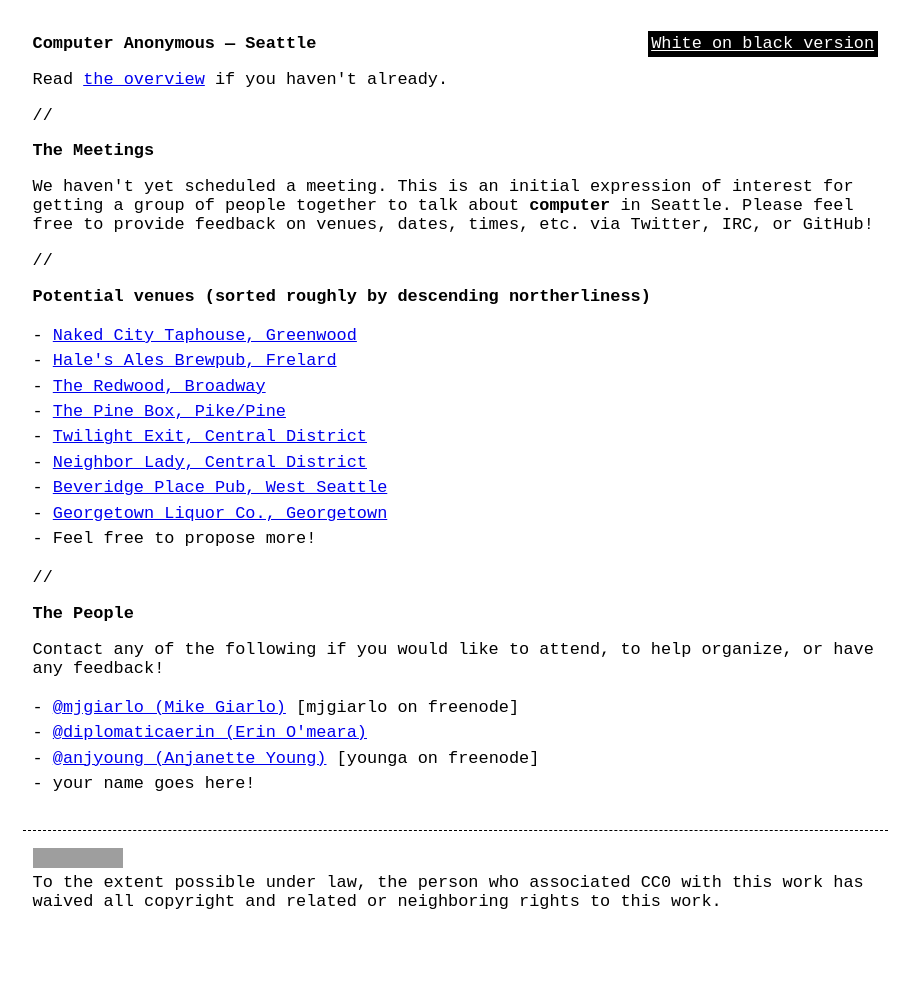
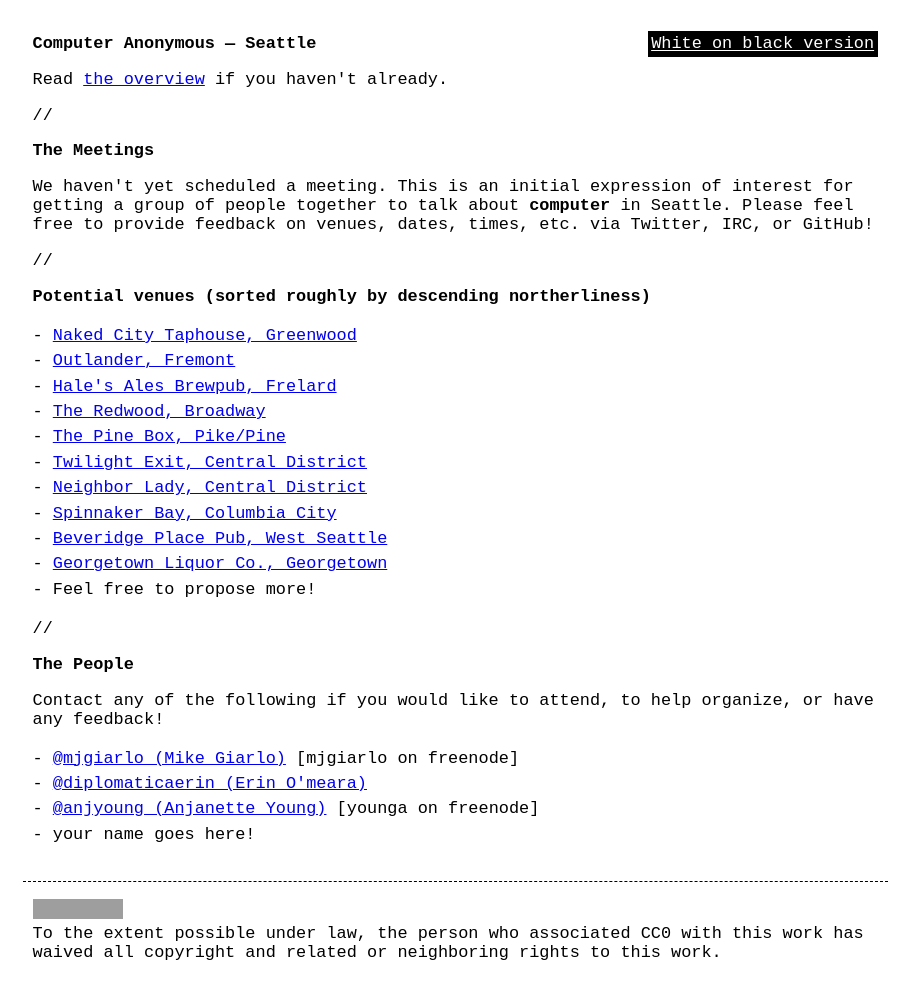
Before and after one commit to computeranonymous/computer, a Jekyll site: the page built from us_seattle.html, in a window 1280 px wide. Shown: the whole page, without its empty margins (185-1094 px from the left). Built offline with Jekyll 4.4.1, drawn with Linux system fonts in a browser that asks for light colours; before the commit the page ends 945 px from its top, so only the background shows below that; grey boxes are pictures that could not be loaded.

Commit message:
Update us_seattle.html
Added a couple more venues

```diff
--- a/us_seattle.html
+++ b/us_seattle.html
@@ -18,11 +18,13 @@ title: Computer Anonymous - Seattle
 
 <ul>
     <li><a href="http://nakedcitybrewing.com/">Naked City Taphouse, Greenwood</a></li>
+    <li><a href="http://outlanderbrewing.com/">Outlander, Fremont</a></li>
     <li><a href="http://halesbrewery.com/">Hale's Ales Brewpub, Frelard</a></li>
     <li><a href="http://www.yelp.com/biz/the-redwood-seattle">The Redwood, Broadway</a></li>
     <li><a href="http://www.pineboxbar.com/">The Pine Box, Pike/Pine</a></li>
     <li><a href="http://twilightexit.com/">Twilight Exit, Central District</a></li>
     <li><a href="https://www.facebook.com/theneighborlady">Neighbor Lady, Central District</a></li>
+    <li><a href="http://spinnakerbaybrewing.com/">Spinnaker Bay, Columbia City</a></li>
     <li><a href="http://www.beveridgeplacepub.com/">Beveridge Place Pub, West Seattle</a></li>
     <li><a href="http://www.georgetownliquorcompany.com/">Georgetown Liquor Co., Georgetown</a></li>
     <li>Feel free to propose more!</li>
```
